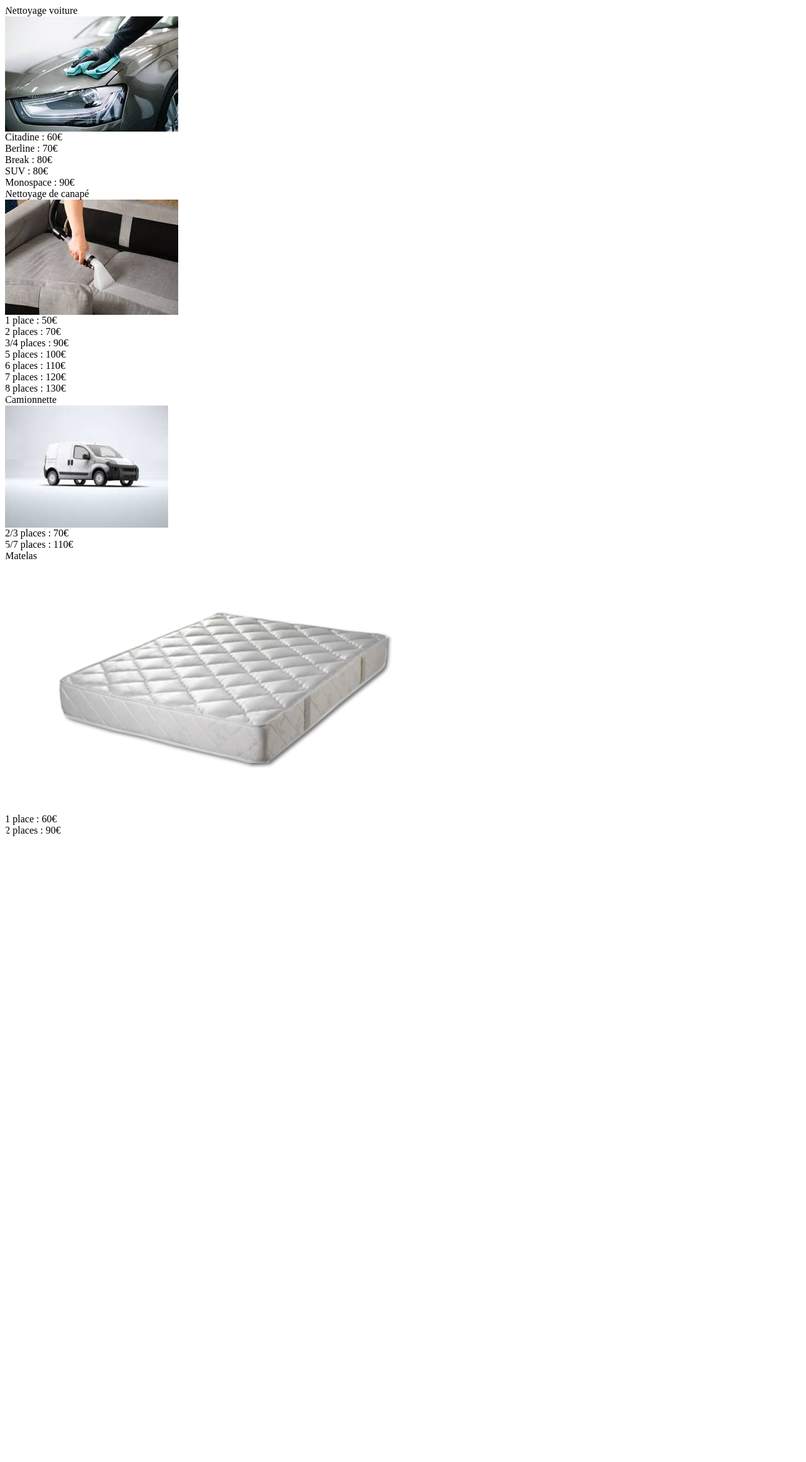
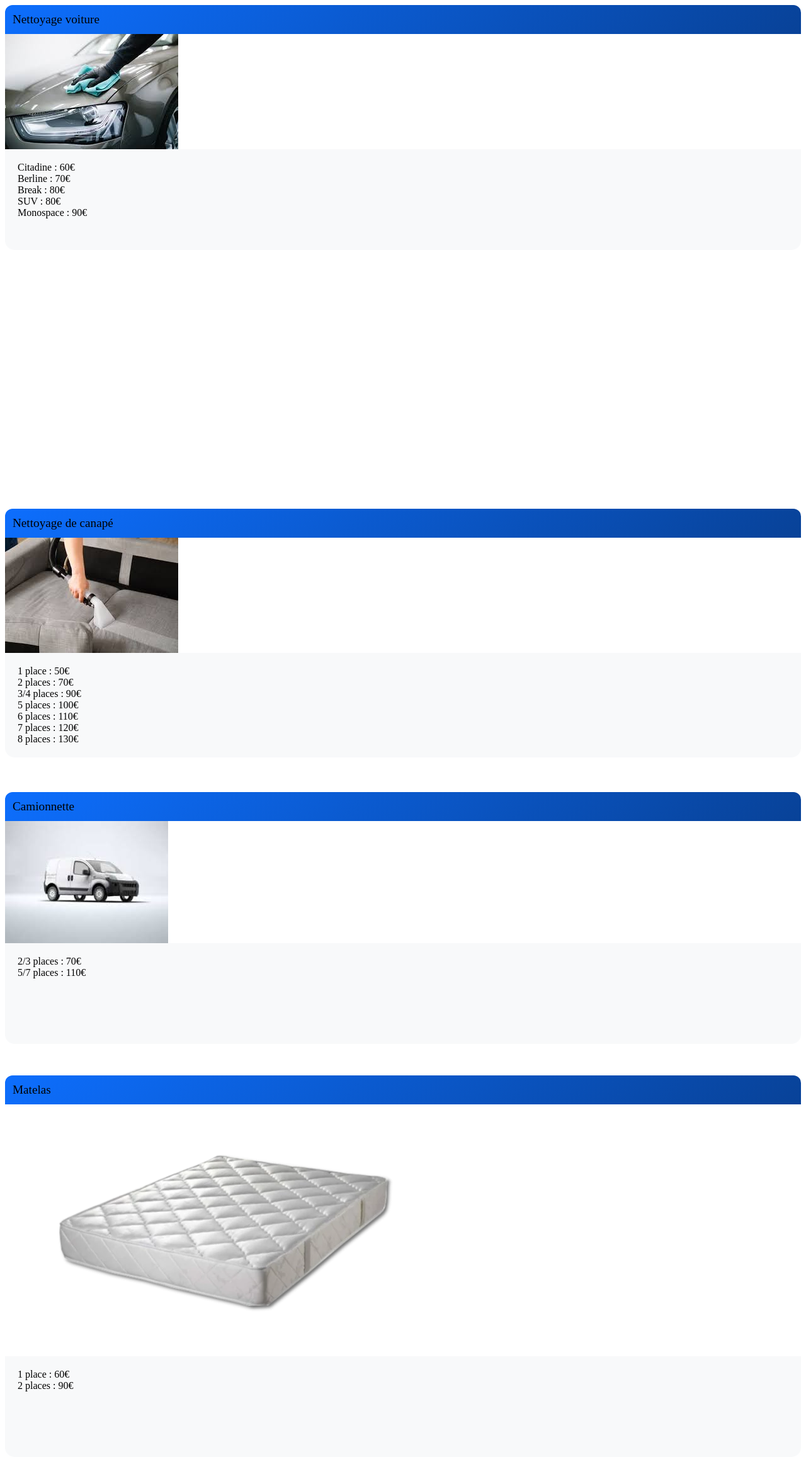
Before and after one commit to Medou13500/Washafo, a PHP site: page /pages/prestation.php in a window 1280 px wide. Shown: the whole page at 63% size. Before the commit the page ends 1328 px from the top, so only its background shows below. Run offline with PHP 8.4, Linux system fonts and the light colour scheme.

Commit message:
prestation tarifaire

```diff
--- a/includes/header.php
+++ b/includes/header.php
@@ -34,6 +34,9 @@
                 <a class="nav-link text-white" href="?page=rdv">Prise de Rendez Vous</a>
                 </li>
                 <li class="nav-item px-2">
+                <a class="nav-link text-white" href="?page=prestation">Prestation tarifaire</a>
+                </li>
+                <li class="nav-item px-2">
                 <a class="nav-link text-white" href="?page=contact">Contact</a>
                 </li>
                 <li class="nav-item dropdown px-2">
--- a/pages/login.php
+++ b/pages/login.php
@@ -30,7 +30,6 @@
               <a href="?page=mdpOublie" class="text-primary font-weight-bold">Mot de passe oublié ?</a>
               <a href="?page=register" class="text-primary font-weight-bold">Créer un compte</a>
             </div>
-
             <button type="submit" class="btn btn-primary btn-block btn-lg">Se connecter</button>
 
           </form>
--- a/pages/prestation.php
+++ b/pages/prestation.php
@@ -1,9 +1,9 @@
 <link rel="stylesheet" href="../public /assets/css/style.css">
-    <div class="container py-5">
-    <div class="row justify-content-center align-items-stretch">
+<div class="container py-5">
+  <div class="row justify-content-center align-items-stretch">
     <!-- Carte 1 : Voiture -->
-        <div class="col-md-3 mb-4 d-flex">
-        <div class="card bg-light text-dark shadow text-center h-100 w-100">
+      <div class="col-12 col-md-6 col-lg-3 mb-4 d-flex">
+ <div class="card bg-light text-dark shadow text-center w-100 h-100" style="min-height: 800px;">
             <div class="card-header font-weight-bold bg-primary text-white">Nettoyage voiture</div>
             <div class="mt-2 px-3">
             <img src="../public /assets/img/NettoyageVoiture.jpeg" class="img-fluid rounded mt-2" alt="Voiture">
@@ -19,8 +19,8 @@
         </div>
 
     <!-- Carte 2 : Canapé -->
-        <div class="col-md-3 mb-4 d-flex">
-        <div class="card bg-light text-dark shadow text-center h-100 w-100">
+        <div class="col-12 col-md-6 col-lg-3 mb-4 d-flex">
+   <div class="card bg-light text-dark shadow text-center w-100 h-100" style="min-height: 450px;">
             <div class="card-header font-weight-bold bg-success text-white">Nettoyage de canapé</div>
             <div class="mt-2 px-3">
             <img src="../public /assets/img/nettoyageCanapé.jpeg" class="img-fluid rounded mt-2" alt="Canapé">
@@ -38,8 +38,8 @@
         </div>
 
     <!-- Carte 3 : Camionnette -->
-        <div class="col-md-3 mb-4 d-flex">
-        <div class="card bg-light text-dark shadow text-center h-100 w-100">
+        <div class="col-12 col-md-6 col-lg-3 mb-4 d-flex">
+  <div class="card bg-light text-dark shadow text-center w-100 h-100" style="min-height: 450px;">
             <div class="card-header font-weight-bold bg-info text-white">Camionnette</div>
             <div class="mt-2 px-3">
             <img src="../public /assets/img/NettoyageCamionnete.jpeg" class="img-fluid rounded mt-2" alt="Camionnette">
@@ -52,8 +52,8 @@
         </div>
 
     <!-- Carte 4 : Matelas -->
-        <div class="col-md-3 mb-4 d-flex">
-        <div class="card bg-light text-dark shadow text-center h-100 w-100">
+        <div class="col-12 col-md-6 col-lg-3 mb-4 d-flex">
+ <div class="card bg-light text-dark shadow text-center w-100 h-100" style="min-height: 450px;">
             <div class="card-header font-weight-bold bg-secondary text-white">Matelas</div>
             <div class="mt-2 px-3">
             <img src="../public /assets/img/matelas.webp" class="img-fluid rounded mt-2" alt="Matelas">
--- a/pages/register.php
+++ b/pages/register.php
@@ -14,7 +14,6 @@
         <div class="card-header d-flex justify-content-center">
           <h1 class="card-title font-weight-bold text-dark">Créer un compte</h1>
         </div>
-
         <div class="card-body p-4">
           <form action="../pages/home.php" method="post">
             <div class="form-row">
@@ -27,12 +26,10 @@
                 <input type="text" class="form-control" id="prenom" name="prenom" placeholder="Prénom">
               </div>
             </div>
-
             <div class="form-group">
               <label for="email" class="text-dark font-weight-bold">Adresse email</label>
               <input type="email" class="form-control" id="email" name="email" placeholder="@mail.com">
             </div>
-
             <div class="form-row">
               <div class="form-group col-md-6">
                 <label for="password" class="text-dark font-weight-bold">Mot de passe</label>
@@ -43,7 +40,6 @@
                 <input type="password" class="form-control" id="confirm" name="confirm">
               </div>
             </div>
-
             <div class="text-center">
               <button type="submit" class="btn btn-primary btn-block text-white font-weight-bold">Créer un compte</button>
               <small class="d-block mt-2 text-primary">Déjà inscrit ? <a href="?page=login">Connectez-vous</a></small>
--- a/public /assets/css/style.css
+++ b/public /assets/css/style.css
@@ -54,3 +54,54 @@
 .btn-washafo-yellow:hover {
   background-color: #e6ac00;
 }
+html {
+  scroll-behavior: smooth;
+}
+  .hover-card {
+        transition: all 0.3s ease;
+        cursor: pointer;
+        background: #fff;
+        border-radius: 15px;
+        overflow: hidden;
+        border: none;
+    }
+    .hover-card:hover {
+        transform: translateY(-5px);
+        box-shadow: 0 8px 20px rgba(0, 0, 0, 0.15);
+    }
+    .card-header {
+        font-size: 1.2rem;
+        background: linear-gradient(135deg, #0d6efd, #084298);
+        border-bottom: none;
+        padding: 12px;
+    }
+    .card-body {
+        background: #f8f9fa;
+        border-radius: 0 0 15px 15px;
+        padding: 20px;
+        min-height: 120px;
+    }
+    .list-group-item {
+        background: transparent;
+        border: none;
+        padding: 8px 0;
+        font-size: 1rem;
+        color: #495057;
+    }
+ .prix-item {
+    background-color: #f8f9fa;      /* fond clair */
+    border: 2px solid #007bff;      /* bordure bleue */
+    border-radius: 10px;            /* arrondi */
+    padding: 8px;
+    margin-bottom: 6px;
+    font-weight: 500;
+    color: #333;
+    transition: 0.3s ease-in-out;
+}
+
+.prix-item:hover {
+    background-color: #007bff;
+    color: #fff;
+    transform: scale(1.05);
+    cursor: pointer;
+}
```
Also changed, not shown: bdd_construction.sql (+56 -0 lines), includes/db.php (+9 -0 lines), pages/home.php (+4 -3 lines), README.md.
